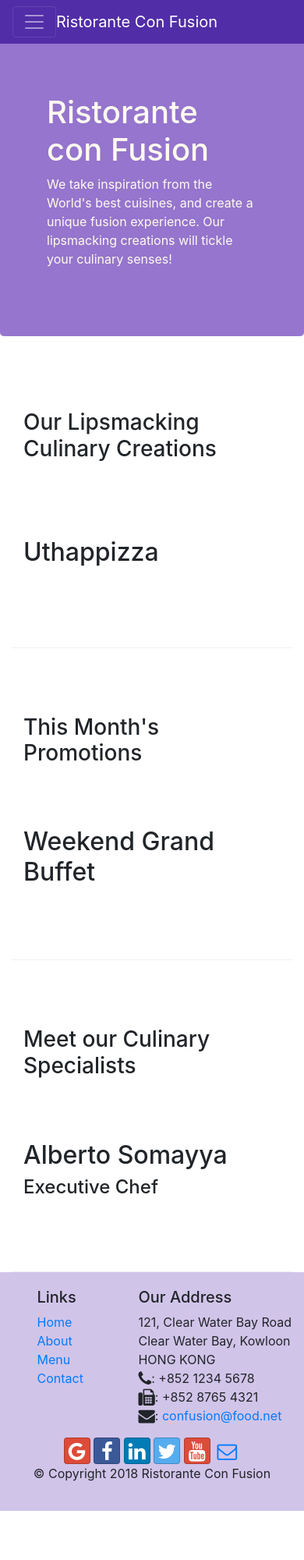
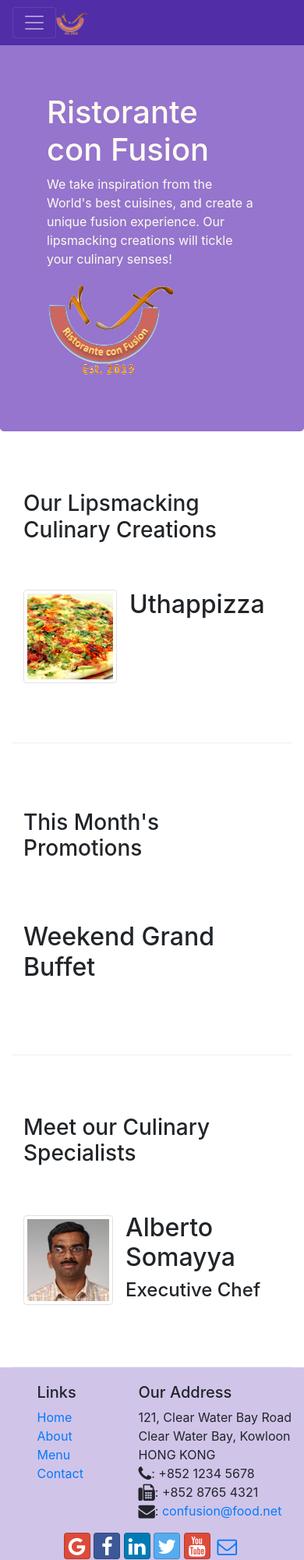
Before and after one commit to AnaPaula7777/ConFusion_Restarurant_Website, a website: page index.html in a window 390 px wide. Shown: the top 2000 px of the page at 78% size. Before the commit the page ends 1937 px from the top, so only its background shows below. Drawn offline with nearby package versions, Linux system fonts and the light colour scheme.

Commit message:
Images and Media

```diff
--- a/index.html
+++ b/index.html
@@ -21,7 +21,7 @@
             <button class="navbar-toggler" type="button" data-toggle="collapse" data-target="#Navbar">
                 <span class="navbar-toggler-icon"></span>
             </button>
-            <a class="navbar-brand mr-auto" href="#">Ristorante Con Fusion</a>
+            <a class="navbar-brand mr-auto" href="#"><img src="img/logo.png" height="30" width="41"></a>
             <div class="collapse navbar-collapse" id="Navbar">
                 <ul class="navbar-nav mr-auto">
                     <li class="nav-item active"><a class="nav-link" href="#"><span class="fa fa-home fa-lg"></span> Home</a></li>
@@ -41,7 +41,8 @@
                     <h1>Ristorante con Fusion</h1>
                     <p>We take inspiration from the World's best cuisines, and create a unique fusion experience. Our lipsmacking creations will tickle your culinary senses!</p>
                 </div>
-                <div class="col-12 col-sm">
+                <div class="col-12 col-sm align-self-center">
+                    <img src="img/logo.png" class="img-fluid">
                 </div>
             </div>
         </div>
@@ -53,8 +54,14 @@
                 <h3>Our Lipsmacking Culinary Creations</h3>
             </div>
             <div class="col col-sm order-sm-first col-md">
-                <h2>Uthappizza</h2>
-                <p class="d-none d-sm-block">A unique combination of Indian Uthappam (pancake) and Italian pizza, topped with Cerignola olives, ripe vine cherry tomatoes, Vidalia onion, Guntur chillies and Buffalo Paneer.</p>
+                <div class="media">
+                    <img class="d-flex mr-3 img-thumbnail align-self-center"
+                    src="img/uthappizza.png" alt="uthappizza">
+                    <div class="media-body">
+                        <h2 class="mt-0">Uthappizza</h2>
+                        <p class="d-none d-sm-block">A unique combination of Indian Uthappam (pancake) and Italian pizza, topped with Cerignola olives, ripe vine cherry tomatoes, Vidalia onion, Guntur chillies and Buffalo Paneer.</p>
+                    </div>
+                </div>
             </div>
         </div>
 
@@ -74,9 +81,15 @@
                 <h3>Meet our Culinary Specialists</h3>
             </div>
             <div class="col col-sm order-sm-first col-md">
-                <h2>Alberto Somayya</h2>
-                <h4>Executive Chef</h4>
-                <p class="d-none d-sm-block">Award winning three-star Michelin chef with wide International experience having worked closely with whos-who in the culinary world, he specializes in creating mouthwatering Indo-Italian fusion experiences. </p>
+                <div class="media">
+                    <img class="d-flex mr-3 img-thumbnail align-self-center"
+                    src="img/alberto.png" alt="alberto">
+                    <div class="media-body">
+                        <h2 class="mt-0">Alberto Somayya</h2>
+                        <h4>Executive Chef</h4>
+                        <p class="d-none d-sm-block">Award winning three-star Michelin chef with wide International experience having worked closely with whos-who in the culinary world, he specializes in creating mouthwatering Indo-Italian fusion experiences. </p>
+                    </div>
+                </div>
             </div>
         </div>
     </div>
```
Also changed, not shown: aboutus.html (+3 -2 lines), contactus.html (+3 -2 lines), img/alberto.png (added), img/buffet.png (added), img/logo.png (added), img/uthappizza.png (added), 1 other file.
